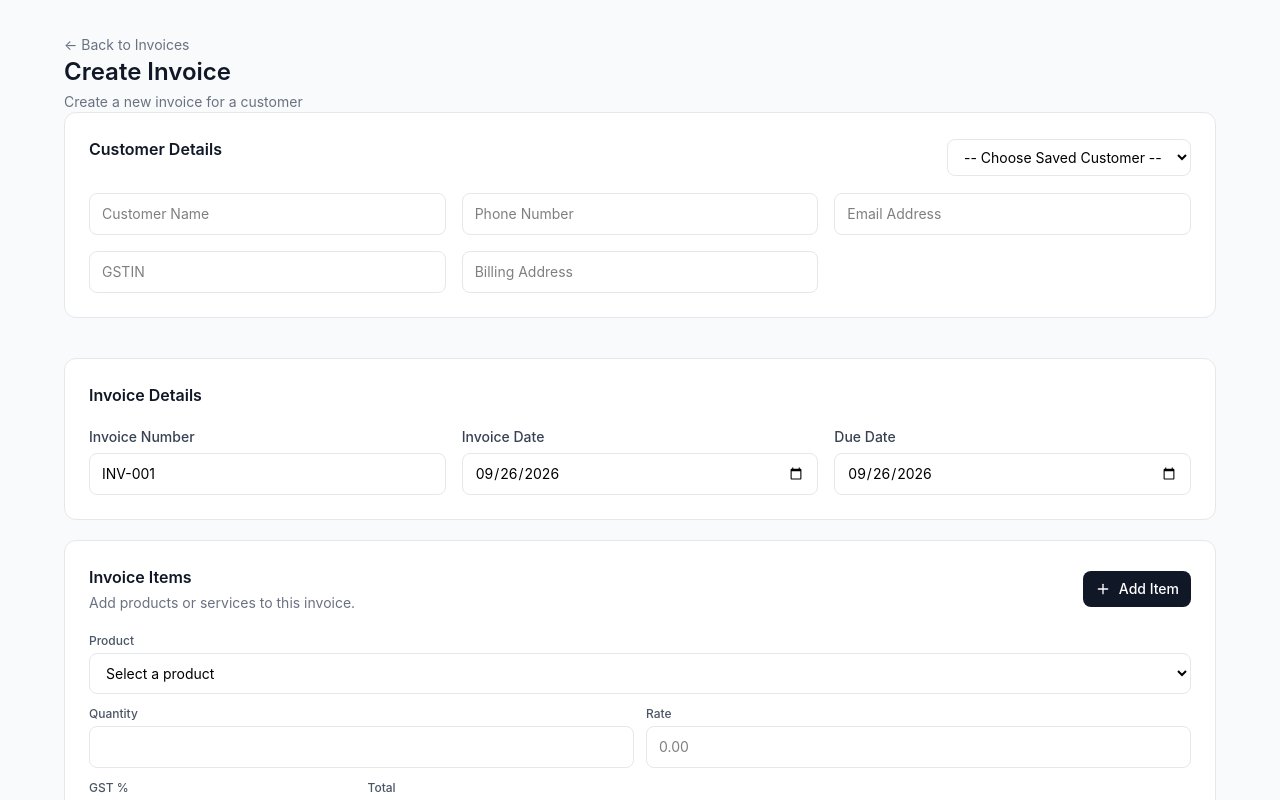
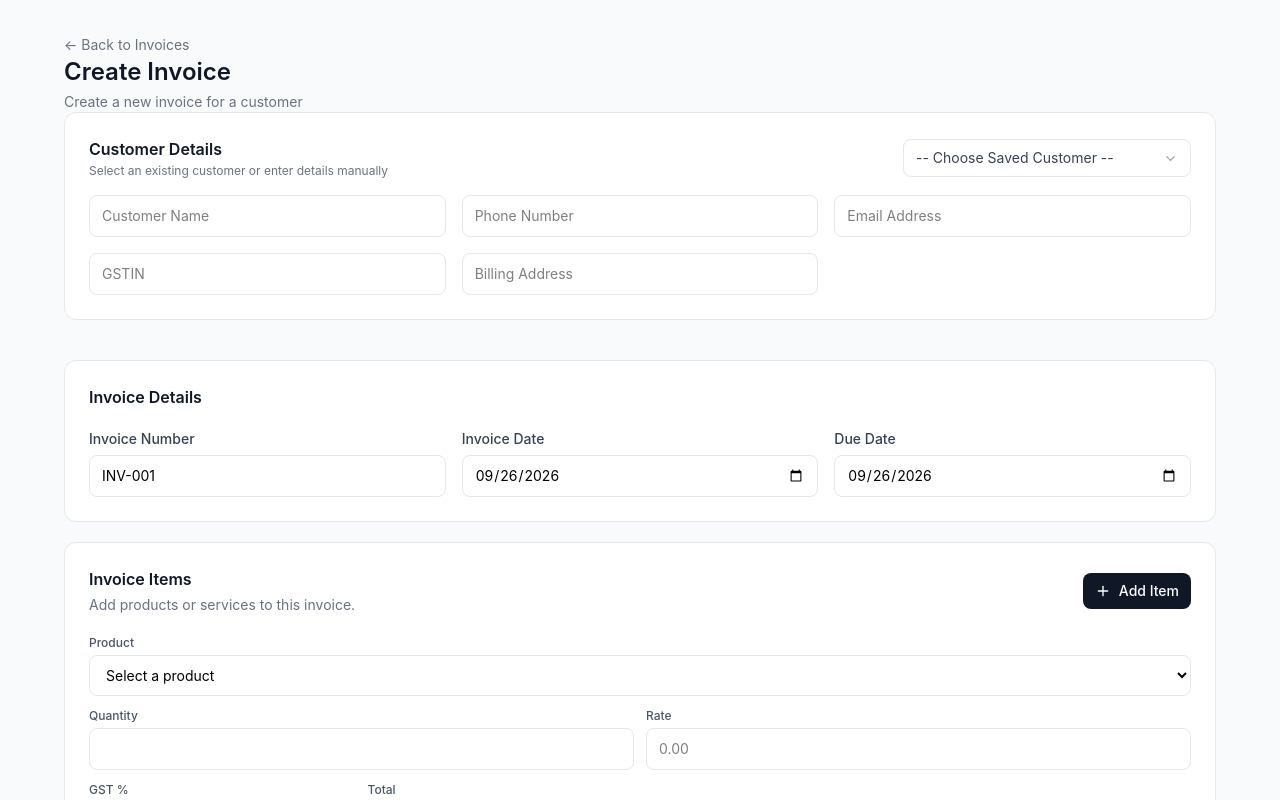
Before and after one commit to tariq-abdul-aziz/StockFlow, a React (Vite) app: page /invoices/create in a window 1280 px wide. Shown: the top 800 px of the page. Built offline with nearby package versions, Linux system fonts and the light colour scheme.

Commit message:
Customer dropdown / search in Create Invoice

```diff
--- a/src/components/invoices/CustomerDetails.jsx
+++ b/src/components/invoices/CustomerDetails.jsx
@@ -1,30 +1,45 @@
-import React from 'react'
+import React, {useState} from 'react'
+import {Search, UserPlus, ChevronDown} from 'lucide-react'
 
 const CustomerDetails = ({customer, setCustomer, savedCustomers = []}) => {
-  // When a user pick a customer from the dropdown, autofill all their details
-  const handleSelectCustomer = (e) => {
-    const selectedId = Number(e.target.value);
-    const selected = savedCustomers.find((c) => c.id === selectedId);
+  const [searchTerm, setSearchTerm] = useState("");
+  const [isOpen, setIsOpen] = useState(false);
 
-    if (selected) {
+  // When picking a customer from the filtered list
+  const handlePickCustomer = (selected) => {
     setCustomer({
+      customerId: selected.id,
       customerName: selected.name || "",
       phone: selected.phone || "",
       email: selected.email || "",
       gstin: selected.gstin || "",
       billingAddress: selected.billingAddress || "",
     });
-    } else {
-      // Clear fields if the user picks "New / Walk-in Customer"
+    setSearchTerm("");
+    setIsOpen(false);
+  };
+
+  // Reset to empty/walk-in customer
+  const handleNewCustomer = () => {
     setCustomer({
+      customerId: null,
       customerName: "",
       phone: "",
       email: "",
       gstin: "",
       billingAddress: "",
     });
-    }
+    setSearchTerm("");
+    setIsOpen(false);
   };
+
+  // Filter customers by name, phone, or GSTIN
+  const filteredCustomers = savedCustomers.filter((c) => {
+    const query = searchTerm.toLowerCase();
+    return (
+      c.name?.toLowerCase().includes(query) || c.phone?.includes(query) || c.gstin?.toLowerCase().includes(query)
+    );
+  });
 
   // keep customer state updated when any input field changes
   const handleChange = (e) => {
@@ -34,19 +49,76 @@ const CustomerDetails = ({customer, setCustomer, savedCustomers = []}) => {
   return (
     <section className='bg-white border border-gray-200 rounded-xl p-4 sm:p-6 mb-5'>
       <div className='flex flex-col sm:flex-row sm:items-center justify-between gap-3 mb-4'>
-      <h2 className='text-base font-semibold text-gray-900 mb-4'>Customer Details</h2>
+        <div>
+          <h2 className='text-base font-semibold text-gray-900'>Customer Details</h2>
+          <p className='text-xs text-gray-500 mt-0.5'>
+            Select an existing customer or enter details manually
+          </p>
+        </div>
 
-      {/* Dropdown to pick an existing saved customer */}
-      <select
-      onChange={handleSelectCustomer}
-      className='border border-gray-200 rounded-lg px-3 py-2 text-sm outline-none focus:border-gray-400 bg-white'>
-        <option value="">-- Choose Saved Customer --</option>
-        {savedCustomers.map((cust) => (
-          <option key={cust.id} value={cust.id}>
-            {cust.name} {cust.phone ? `(${cust.phone})` : ""}
-          </option>
-        ))}
-      </select>
+        {/* Searchable Customer Dropdown */}
+        <div className='relative w-full sm:w-72'>
+          <button
+          type='button'
+          onClick={() => setIsOpen((prev) => !prev)}
+          className='w-full flex items-center justify-between border border-gray-200 bg-white rounded-lg px-3 py-2 text-sm text-left hover:border-gray-400 focus:outline-none'
+          >
+            <span className='truncate text-gray-700'>
+              {customer.customerName ? customer.customerName : "-- Choose Saved Customer --"}
+            </span>
+            <ChevronDown size={15} className='text-gray-400 shrink-0 ml-1' />
+          </button>
+
+          {isOpen && (
+            <div className='absolute right-0 top-full mt-1.5 w-full sm:w-80 bg-white border border-gray-200 rounded-xl shadow-lg z-30 p-2'>
+              {/* Search Input */}
+              <div className='relative mb-2'>
+                <Search size={14} className='absolute left-2.5 top-1/2 -translate-y-1/2 text-gray-400' />
+                <input
+                type="text"
+                autoFocus
+                placeholder='Search name, phone, or GST...'
+                value={searchTerm}
+                onChange={(e) => setSearchTerm(e.target.value)}
+                className='w-full pl-8 pr-3 py-1.5 text-xs border border-gray-200 rounded-lg outline-none focus:border-gray-400'
+                />
+              </div>
+
+              {/* Options list */}
+              <div className='max-h-52 overflow-y-auto divide-y divide-gray-50'>
+                <button
+                type='button'
+                onClick={handleNewCustomer}
+                className='w-full flex items-centergap-2 px-2.5 py-2 text-left text-xs text-blue-600 hover:bg-blue-50 rounded-lg transition-colors'
+                >
+                  <UserPlus size={13} />
+                  <span>+ New / Walk-in Customer</span>
+                </button>
+
+                {filteredCustomers.length === 0 ? (
+                  <p className='text-[11px] text-gray-400 py-3 text-center'>
+                    No matching customers found
+                  </p>
+                ) : (
+                  filteredCustomers.map((c) => (
+                    <button
+                    key={c.id}
+                    type='button'
+                    onClick={() => handlePickCustomer(c)}
+                    className='w-full px-2.5 py-2 text-left hover:bg-gray-50 rounded-lg transition-colors'
+                    >
+                      <div className='font-medium text-xs text-gray-900'>{c.name}</div>
+                      <div className='text-[10px] text-gray-400 flex items-center gap-2 mt-0.5'>
+                        {c.phone && <span>{c.phone}</span> }
+                        {c.gstin && <span className='font-mono'>{c.gstin}</span> }
+                      </div>
+                    </button>
+                  ))
+                )}
+              </div>
+            </div>
+          )}
+        </div>
       </div>
 
       <div className='grid grid-cols-1 sm:grid-cols-2 lg:grid-cols-3 gap-4'>
```
Lines whose indentation alone changed are shown as unchanged.
